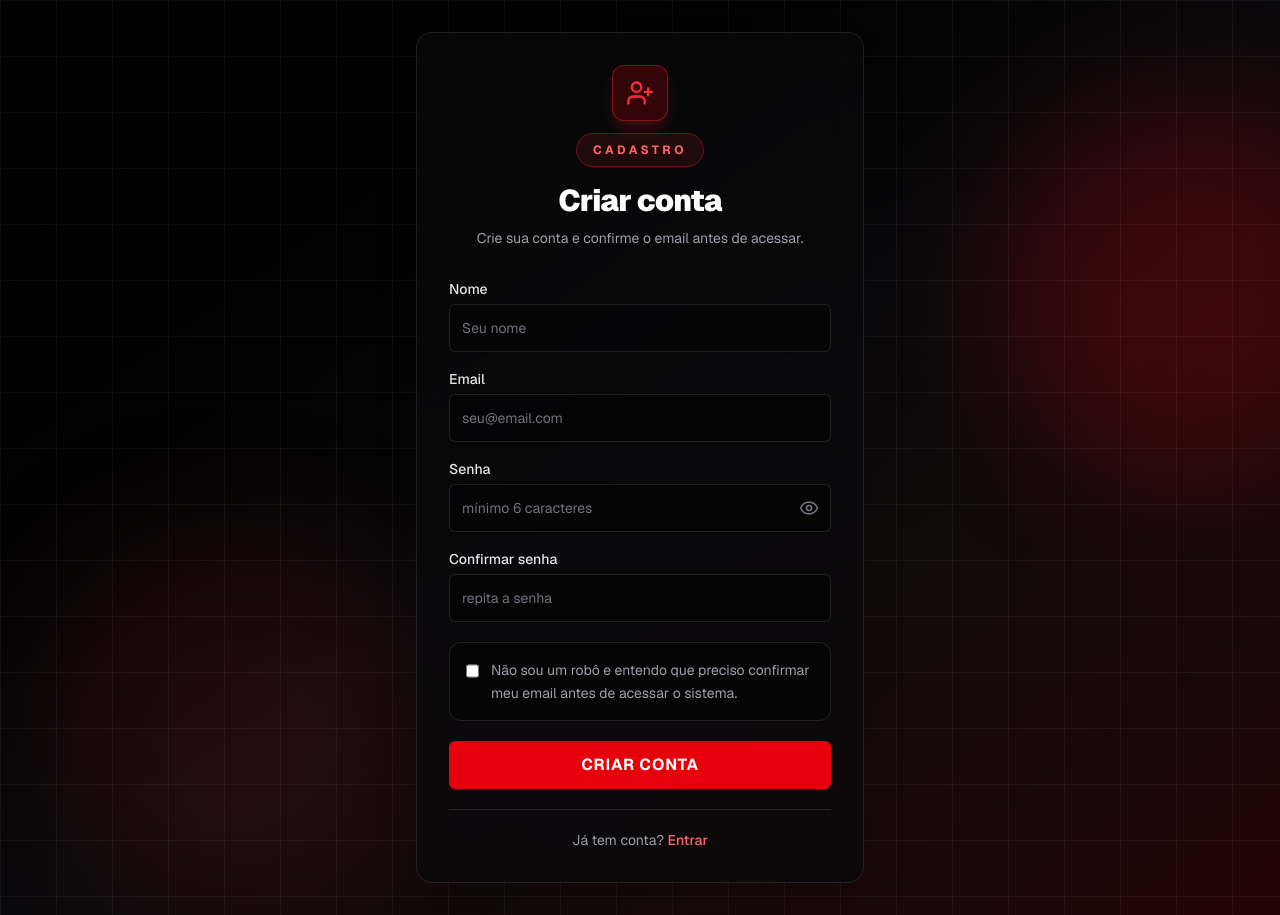
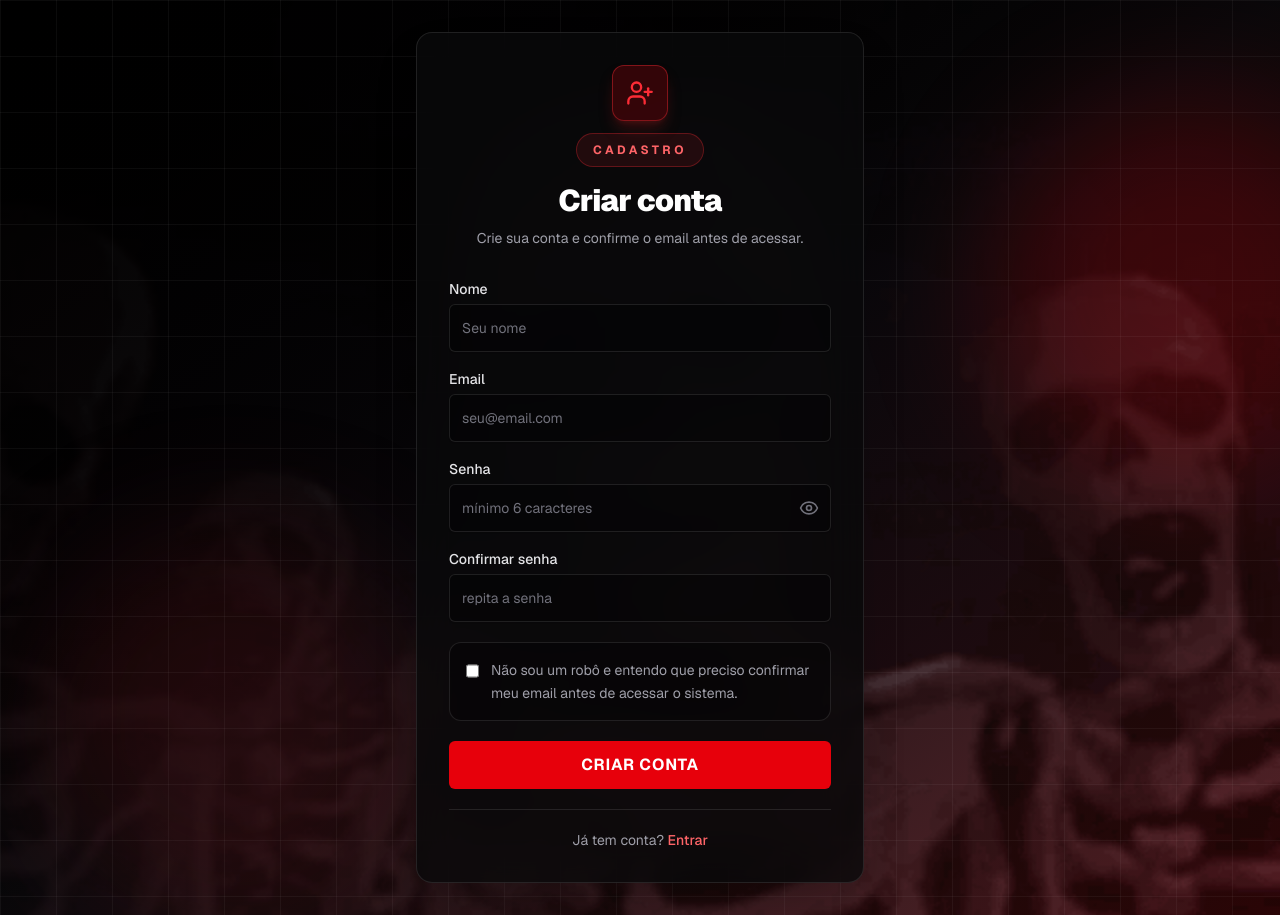
Before and after one commit to lucao019/01999999999999999999999999999999, a Next.js app: page /cadastro in a window 1280 px wide. Built offline with nearby package versions, Linux system fonts and the light colour scheme; no server answers.

Commit message:
padroniza fundo do cadastro com login

```diff
--- a/app/cadastro/page.tsx
+++ b/app/cadastro/page.tsx
@@ -87,12 +87,10 @@ export default function CadastroPage() {
     const user = data.user
 
     if (user) {
-      // Nunca enviar role pelo cliente — o valor padrão é definido pelo banco via RLS/trigger
       await supabase.from("profiles").upsert(
         {
           user_id: user.id,
           display_name: cleanName,
-          // username sanitizado: apenas letras, números e hífens
           username: cleanEmail
             .split("@")[0]
             .toLowerCase()
@@ -129,13 +127,22 @@ export default function CadastroPage() {
 
   return (
     <main className="relative flex min-h-screen items-center justify-center overflow-hidden bg-black px-4 py-8 text-white sm:px-6">
-      <div className="absolute inset-0 bg-gradient-to-br from-black via-zinc-950 to-red-950/50" />
+      {/* Fundo animado igual ao login */}
+      <img
+        src="/login-bg.gif"
+        alt="Fundo animado"
+        className="absolute inset-0 h-full w-full object-cover object-center opacity-100"
+      />
+
+      {/* Camadas visuais iguais ao login */}
+      <div className="absolute inset-0 bg-black/5" />
+      <div className="absolute inset-0 bg-gradient-to-br from-black via-zinc-950/90 to-red-950/50" />
       <div className="absolute -right-24 top-24 h-96 w-96 rounded-full bg-red-600/20 blur-3xl" />
       <div className="absolute bottom-0 left-10 h-96 w-96 rounded-full bg-red-900/20 blur-3xl" />
       <div className="absolute inset-0 bg-[linear-gradient(rgba(255,255,255,0.045)_1px,transparent_1px),linear-gradient(90deg,rgba(255,255,255,0.045)_1px,transparent_1px)] bg-[size:56px_56px]" />
 
       <section className="relative z-10 w-full max-w-md animate-in fade-in slide-in-from-bottom-2 duration-300">
-        <div className="flex min-h-[640px] flex-col justify-center overflow-hidden rounded-2xl border border-white/10 bg-zinc-950/80 p-5 shadow-2xl backdrop-blur-xl sm:p-8">
+        <div className="flex min-h-[620px] flex-col justify-center overflow-hidden rounded-2xl border border-white/10 bg-zinc-950/80 p-5 shadow-2xl backdrop-blur-xl sm:min-h-[680px] sm:p-8">
           <div className="mb-8 space-y-3 text-center">
             <div className="mx-auto flex h-14 w-14 items-center justify-center rounded-xl border border-red-500/40 bg-red-600/20 shadow-lg shadow-red-900/40">
               <UserPlus className="h-7 w-7 text-red-500" />
```
